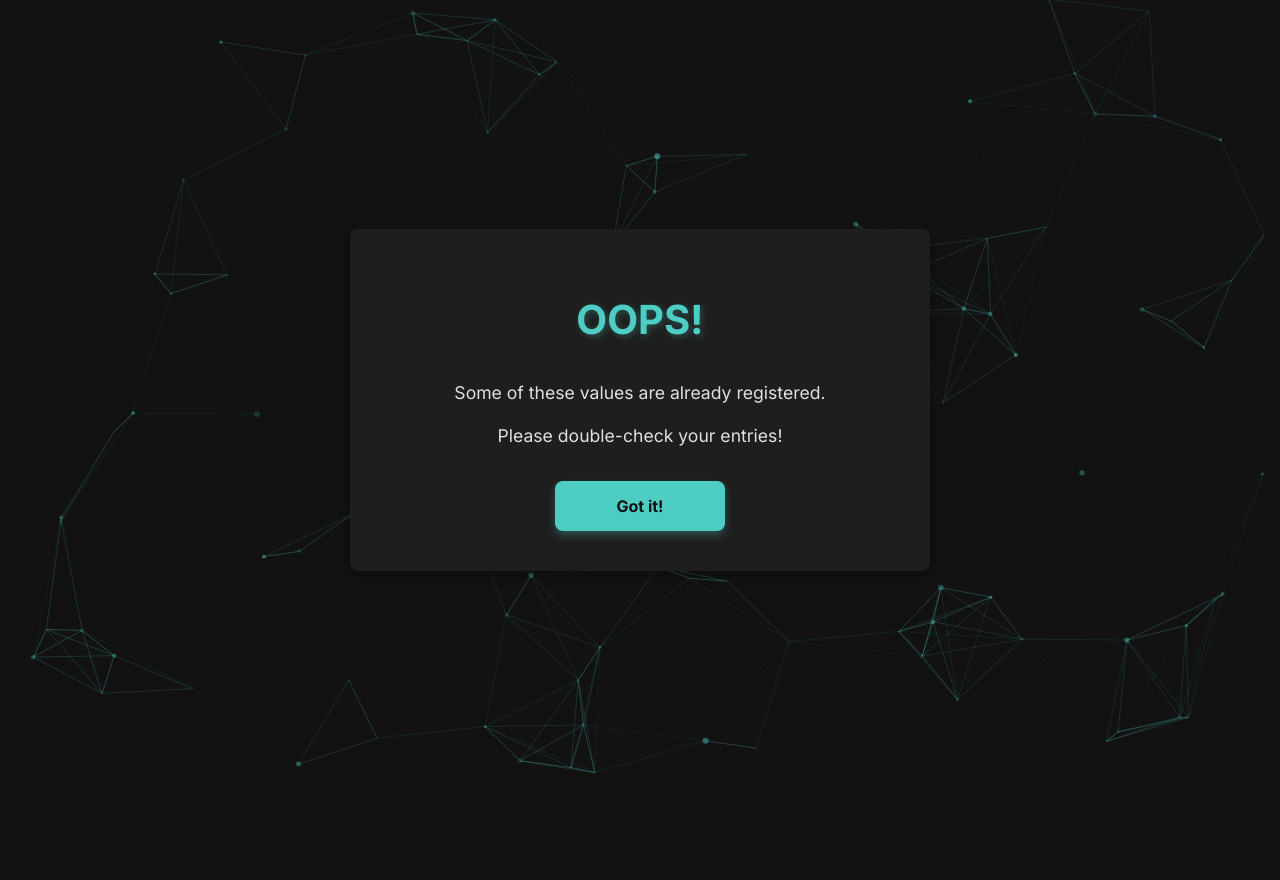
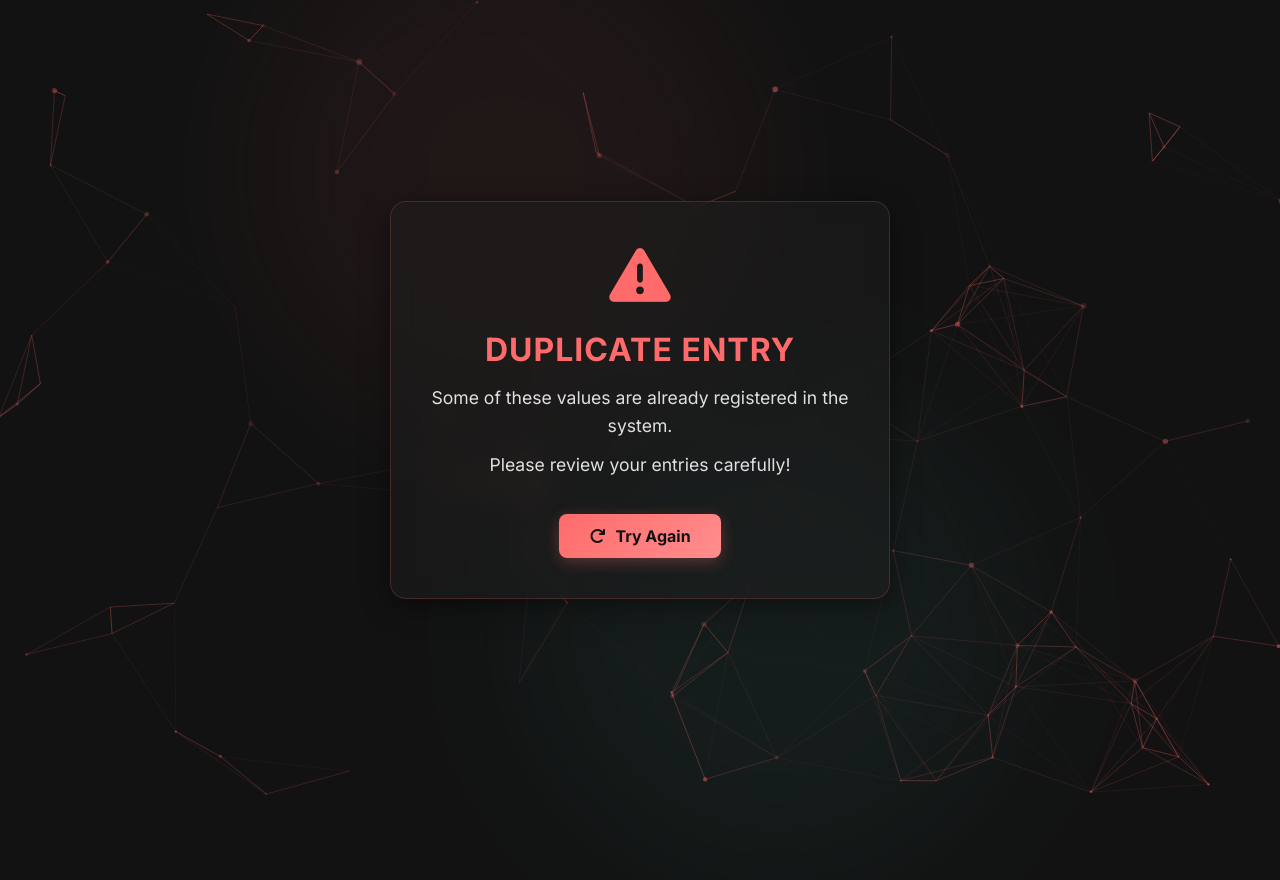
Before and after one commit to SEPAD-Project/WebApplication, a Python web app: template app/templates/student/duplicated_student_info.html in a window 1280 px wide. Before the commit the page ends 773 px from the top, so only its background shows below. Run offline with Jinja, Linux system fonts and the light colour scheme; the template is opened without the code that fills it, so the values that code supplies are empty.

Commit message:
Duplicated student info page style improved

```diff
--- a/app/static/css/student/duplicated_student_info.css
+++ b/app/static/css/student/duplicated_student_info.css
@@ -1,148 +1,210 @@
-/* General Styles */
+:root {
+    --primary-color: #4ECDC4;
+    --primary-dark: #3aa8a1;
+    --secondary-color: #FF6B6B;
+    --dark-bg: #121212;
+    --dark-gray: #1E1E1E;
+    --medium-gray: #2C2C2C;
+    --light-gray: #E0E0E0;
+    --white: #FFFFFF;
+    --shadow: 0 4px 20px rgba(0, 0, 0, 0.2);
+  }
+
+  * {
+      box-sizing: border-box;
+      margin: 0;
+      padding: 0;
+  }
+
   body {
-    align-items: center;
-    background-color: #121212; /* Dark Background */
-    color: #E0E0E0; /* Light Text */
-    display: flex;
+      background-color: var(--dark-bg);
+      color: var(--light-gray);
       font-family: 'Inter', sans-serif;
       height: 100vh;
-    justify-content: center;
       margin: 0;
-    text-align: center;
+      overflow: hidden;
+      position: relative;
   }
 
-/* Notification Container */body {
-    align-items: center;
-    background-color: #121212;
-    display: flex;
-    font-family: 'Inter', sans-serif;
-    height: 100vh;
-    justify-content: center;
-    margin: 0;
-    text-align: center;
+  body::before,
+  body::after {
+      content: '';
+      position: absolute;
+      border-radius: 50%;
+      filter: blur(80px);
+      opacity: 0.4;
+      z-index: -1;
+  }
+
+  body::before {
+      top: -10%;
+      left: 20%;
+      width: 500px;
+      height: 500px;
+      background: rgba(255, 107, 107, 0.15);
+  }
+
+  body::after {
+      bottom: -10%;
+      right: 20%;
+      width: 500px;
+      height: 500px;
+      background: rgba(78, 205, 196, 0.15);
   }
 
   #particles-js {
       position: absolute;
-    top: 0;
-    left: 0;
       width: 100%;
       height: 100%;
       z-index: -1;
   }
 
-.notification-container {
-    align-items: center;
-    background-color: #1E1E1E;
-    border-radius: 8px;
-    box-shadow: 0 4px 12px rgba(0, 0, 0, 0.3);
+  .content-area {
       display: flex;
       flex-direction: column;
+      align-items: center;
+      justify-content: center;
+      width: 100%;
       padding: 40px;
-    width: 500px;
+      min-height: 100vh;
+  }
+
+  .glass-card {
+      background: rgba(30, 30, 30, 0.5);
+      backdrop-filter: blur(12px);
+      -webkit-backdrop-filter: blur(12px);
+      border-radius: 16px;
+      border: 1px solid rgba(255, 107, 107, 0.2);
+      box-shadow: var(--shadow),
+                  0 8px 32px rgba(0, 0, 0, 0.3);
+      padding: 40px;
+      width: 100%;
+      max-width: 500px;
+      transition: transform 0.3s ease, box-shadow 0.3s ease;
+  }
+
+  .glass-card:hover {
+      transform: translateY(-5px);
+      box-shadow: 0 12px 24px rgba(0, 0, 0, 0.4);
+  }
+
+  .notification-container {
+      display: flex;
+      flex-direction: column;
+      align-items: center;
+      text-align: center;
+  }
+
+  .notification-icon {
+      color: var(--secondary-color);
+      font-size: 3.5rem;
+      margin-bottom: 20px;
+      animation: pulse 1.5s infinite;
+  }
+
+  @keyframes pulse {
+      0% { transform: scale(1); }
+      50% { transform: scale(1.1); }
+      100% { transform: scale(1); }
   }
 
   .notification-title {
-    color: #4A90E2;
-    font-size: 2.5rem;
-    font-weight: bold;
-    margin-bottom: 20px;
-    text-shadow: 2px 2px 8px rgba(74, 144, 226, 0.5);
+      color: var(--secondary-color);
+      font-size: 2rem;
+      font-weight: 700;
+      margin-bottom: 15px;
+      text-transform: uppercase;
+      letter-spacing: 1px;
+  }
+
+  .notification-content {
+      margin-bottom: 25px;
   }
 
   .notification-text {
-    color: #E0E0E0;
+      color: var(--light-gray);
       font-size: 1.1rem;
-    margin-bottom: 5px;
-    text-align: center;
+      margin-bottom: 10px;
+      line-height: 1.6;
   }
 
   .notification-action {
-    background: linear-gradient(135deg, #4A90E2, #6FBFFF);
-    border-radius: 10px;
-    box-shadow: 0 6px 12px rgba(74, 144, 226, 0.3);
-    color: #121212;
+      background: linear-gradient(135deg, var(--secondary-color), #ff8e8e);
+      border: none;
+      border-radius: 8px;
+      box-shadow: 0 4px 15px rgba(255, 107, 107, 0.3);
+      color: var(--dark-bg);
       cursor: pointer;
-    display: inline-block;
+      display: inline-flex;
+      align-items: center;
       font-size: 1rem;
-    font-weight: bold;
-    margin-top: 1.5rem;
-    padding: 1rem 2rem;
+      font-weight: 600;
+      padding: 12px 30px;
       text-decoration: none;
-    transition: all 0.3s ease-in-out;
+      transition: all 0.3s ease;
       position: relative;
       overflow: hidden;
   }
 
-.notification-action::before {
+  .notification-action i {
+      margin-right: 10px;
+  }
+
+  .notification-action:hover {
+      background: linear-gradient(135deg, #ff8e8e, var(--secondary-color));
+      box-shadow: 0 6px 20px rgba(255, 107, 107, 0.4);
+      transform: translateY(-3px);
+  }
+
+  .notification-action::after {
       content: '';
       position: absolute;
       top: 0;
       left: -100%;
       width: 100%;
       height: 100%;
-    background: rgba(255, 255, 255, 0.2);
-    transition: left 0.5s ease-in-out;
+      background: linear-gradient(90deg, transparent, rgba(255, 255, 255, 0.2), transparent);
+      transition: left 0.5s ease;
   }
 
-.notification-action:hover::before {
+  .notification-action:hover::after {
       left: 100%;
   }
 
-.notification-action:hover {
-    box-shadow: 0 8px 16px rgba(74, 144, 226, 0.4);
-    transform: translateY(-2px);
-}
-.notification-container {
-    align-items: center;
-    background-color: #1E1E1E; /* Soft Dark Grey */
-    border-radius: 8px;
-    box-shadow: 0 4px 12px rgba(0, 0, 0, 0.3); /* Subtle Shadow */
-    display: flex;
-    flex-direction: column;
-    padding: 40px;
-    width: 500px;
+  /* Responsive Design */
+  @media (max-width: 768px) {
+      .content-area {
+          padding: 20px;
       }
 
-/* Notification Title */
-.notification-title {
-    color: #4ECDC4; /* Accent Teal */
-    font-size: 2.5rem;
-    font-weight: bold;
-    margin-bottom: 20px;
-    text-shadow: 2px 2px 6px rgba(78, 205, 196, 0.3); /* Subtle Shadow */
+      .glass-card {
+          padding: 30px;
       }
 
-/* Notification Text */
-.notification-text {
-    color: #E0E0E0; /* Light Text */
-    font-size: 1.1rem;
-    margin-bottom: 5px;
-    text-align: center;
+      .notification-title {
+          font-size: 1.8rem;
       }
 
-/* Notification Action Button */
-.notification-action {
-    align-items: center;
-    background: #4ECDC4; /* Accent Teal */
-    border: none;
-    border-radius: 8px;
-    box-shadow: 0 4px 8px rgba(78, 205, 196, 0.3); /* Subtle Shadow */
-    color: #121212; /* Dark Background */
-    cursor: pointer;
-    display: flex;
+      .notification-text {
           font-size: 1rem;
-    font-weight: bold;
-    height: 30px;
-    justify-content: center;
-    margin-top: 30px;
-    padding: 10px 20px;
-    text-decoration: none;
-    transition: background-color 0.3s ease-in-out, box-shadow 0.3s ease-in-out;
-    width: 130px;
+      }
   }
 
-.notification-action:hover {
-    background-color: #B3C8CF; /* Pale Blue */
-    box-shadow: 0 6px 12px rgba(179, 200, 207, 0.3); /* Subtle Shadow */
+  @media (max-width: 480px) {
+      .glass-card {
+          padding: 25px;
       }
+
+      .notification-title {
+          font-size: 1.5rem;
+      }
+
+      .notification-icon {
+          font-size: 3rem;
+      }
+
+      .notification-action {
+          padding: 10px 25px;
+          font-size: 0.9rem;
+      }
+  }
--- a/app/templates/student/duplicated_student_info.html
+++ b/app/templates/student/duplicated_student_info.html
@@ -8,18 +8,60 @@
     <link rel="icon" type="image/x-icon" href="../static/icons/icon.ico">
     <link rel="stylesheet" href="{{ url_for('static', filename='css/student/duplicated_student_info.css') }}">
     <link href="https://fonts.googleapis.com/css2?family=Inter:wght@400;500;700&display=swap" rel="stylesheet">
+    <link rel="stylesheet" href="https://cdnjs.cloudflare.com/ajax/libs/font-awesome/6.5.1/css/all.min.css">
 </head>
 <body>
     <div id="particles-js"></div>
 
-    <div class="notification-container">
-        <h1 class="notification-title">OOPS!</h1>
-        <p class="notification-text">Some of these values are already registered.</p>
-        <p class="notification-text">Please double-check your entries!</p>
-        <a href="{{ url_for('student_routes.add_student') }}" class="notification-action">Got it!</a>
+    <div class="content-area">
+        <div class="glass-card notification-container">
+            <div class="notification-icon">
+                <i class="fas fa-exclamation-triangle"></i>
+            </div>
+            <h1 class="notification-title">DUPLICATE ENTRY</h1>
+            <div class="notification-content">
+                <p class="notification-text">Some of these values are already registered in the system.</p>
+                <p class="notification-text">Please review your entries carefully!</p>
+            </div>
+            <a href="{{ url_for('student_routes.add_student') }}" class="notification-action">
+                <i class="fas fa-redo"></i> Try Again
+            </a>
+        </div>
     </div>
 
-    <script src="{{ url_for('static', filename='js/particles.min.js') }}"></script>
-    <script src="{{ url_for('static', filename='js/particles_config.js') }}"></script>
+    <script src="https://cdn.jsdelivr.net/particles.js/2.0.0/particles.min.js"></script>
+    <script>
+        document.addEventListener('DOMContentLoaded', function() {
+            particlesJS('particles-js', {
+                "particles": {
+                    "number": { "value": 80, "density": { "enable": true, "value_area": 800 } },
+                    "color": { "value": "#FF6B6B" },
+                    "shape": { "type": "circle" },
+                    "opacity": { "value": 0.5, "random": true },
+                    "size": { "value": 3, "random": true },
+                    "line_linked": {
+                        "enable": true,
+                        "distance": 150,
+                        "color": "#FF6B6B",
+                        "opacity": 0.4,
+                        "width": 1
+                    },
+                    "move": {
+                        "enable": true,
+                        "speed": 1.5,
+                        "direction": "none",
+                        "random": true,
+                        "out_mode": "out"
+                    }
+                },
+                "interactivity": {
+                    "events": {
+                        "onhover": { "enable": true, "mode": "grab" },
+                        "onclick": { "enable": true, "mode": "push" }
+                    }
+                }
+            });
+        });
+    </script>
 </body>
 </html>
```
Lines whose indentation alone changed are shown as unchanged.
